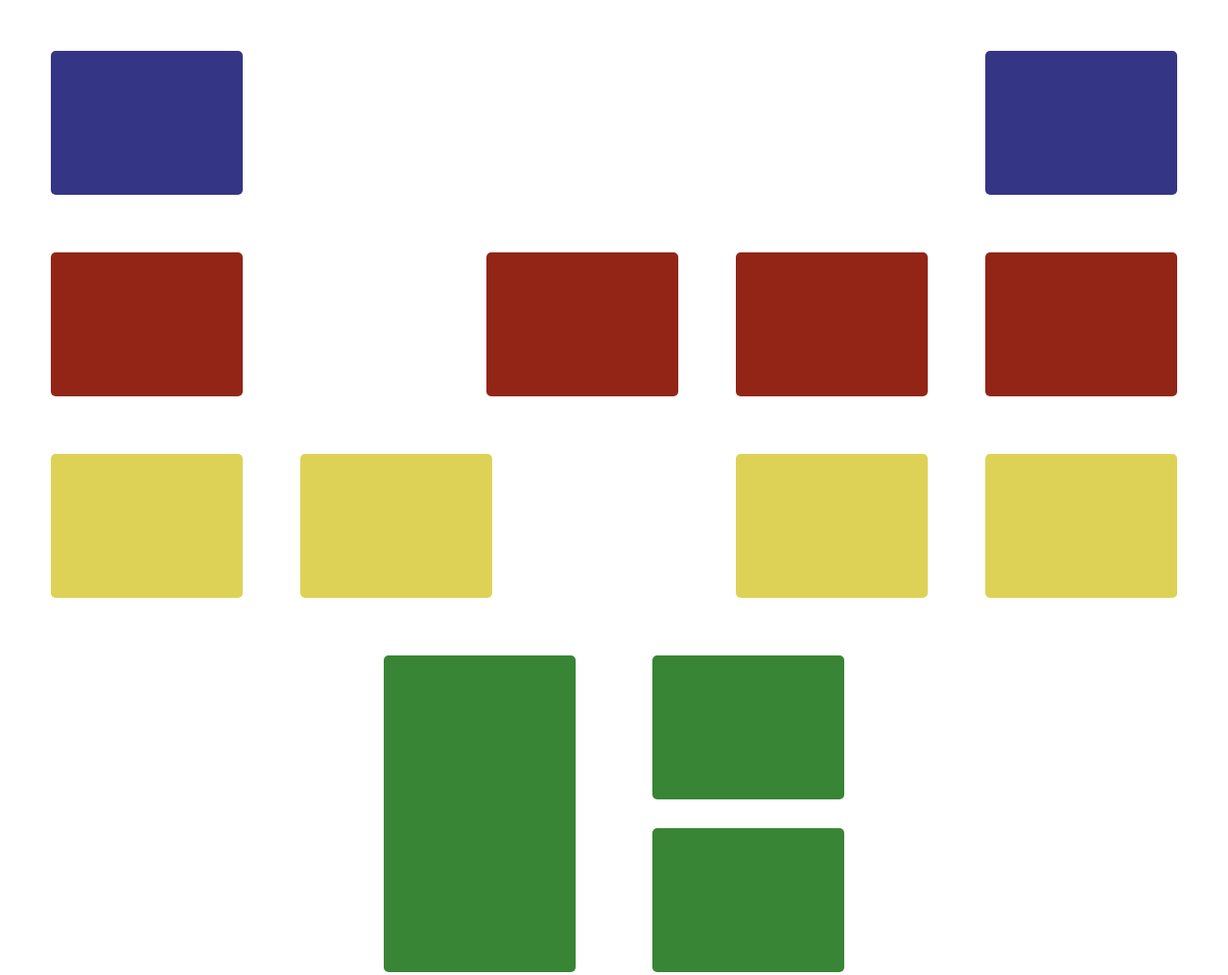
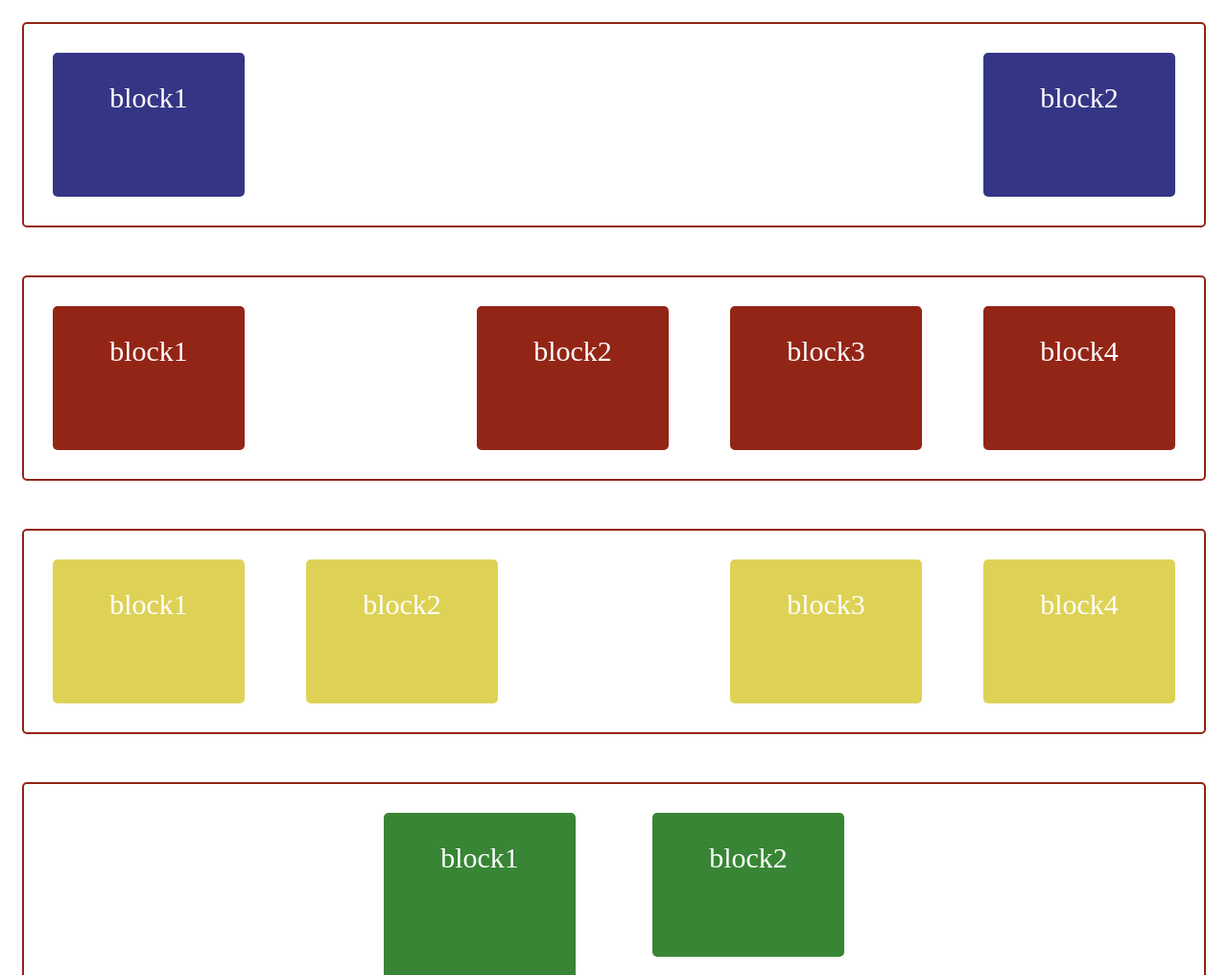
Before and after one commit to SunnyTany/float-lesson9, a plain HTML site: page index.html in a window 1280 px wide. Shown: the top 1016 px of the page at 96% size. Drawn offline with Linux system fonts and the light colour scheme.

Commit message:
position blocks

```diff
--- a/css/style.css
+++ b/css/style.css
@@ -11,7 +11,7 @@
 section {
   border-radius: 5px;
   margin-bottom: 50px;
-  clear: both;
+  border: 2px solid #932516;
 }
 
 .block {
@@ -20,28 +20,17 @@ section {
   border-radius: 5px;
   display: inline-block;
   text-align: center;
-  font-size: 28px;
+  font-size: 30px;
   color: #ffffff;
   padding: 30px;
   margin: 30px;
 }
 
-.first__block1,
-.second__block1,
-.third__block1,
-.third__block2 {
-  float: left;
-}
-
 .first__block2,
-.second__block2,
-.second__block3,
-.second__block4,
-.third__block3,
-.third__block4,
+.second__wrap-blocks,
+.third__wrap-blocks,
 .fourth__wrap-blocks,
-.fifth__wrap-blocks,
-.fifth__wrap-blocks-main {
+.fifth__wrap-blocks {
   float: right;
 }
 
@@ -52,7 +41,7 @@ section {
 
 .fourth__wrap-blocks-main,
 .fifth__wrap-blocks-main {
-  width: 540px;
+  max-width: 540px;
   margin: 0 auto;
 }
 
@@ -61,6 +50,10 @@ section {
 .fifth__block2,
 .fifth__block3 {
   display: block;
+}
+
+.fifth__wrap-blocks-main {
+  margin-right: 0;
 }
 
 .first .block {
--- a/index.html
+++ b/index.html
@@ -12,40 +12,44 @@
   <div class="container">
 
     <section class="first">
-      <div class="first__block1  block"></div>
-      <div class="first__block2  block"></div>
+      <div class="first__block1  block">block1</div>
+      <div class="first__block2  block">block2</div>
     </section>
 
     <section class="second">
-      <div class="second__block1 block"></div>
-      <div class="second__block2 block"></div>
-      <div class="second__block3 block"></div>
-      <div class="second__block4 block"></div>
+      <div class="second__block1 block">block1</div>
+      <div class="second__wrap-blocks">
+        <div class="second__block2 block">block2</div>
+        <div class="second__block3 block">block3</div>
+        <div class="second__block4 block">block4</div>
+      </div>
     </section>
 
     <section class="third">
-      <div class="third__block1 block"></div>
-      <div class="third__block2 block"></div>
-      <div class="third__block3 block"></div>
-      <div class="third__block4 block"></div>
+      <div class="third__block1 block">block1</div>
+      <div class="third__block2 block">block2</div>
+      <div class="third__wrap-blocks">
+        <div class="third__block3 block">block3</div>
+        <div class="third__block4 block">block4</div>
+      </div>
     </section>
 
     <section class="fourth">
       <div class="fourth__wrap-blocks-main">
-        <div class="fourth__block1 block"></div>
+        <div class="fourth__block1 block">block1</div>
         <div class="fourth__wrap-blocks">
-          <div class="fourth__block2 block"></div>
-          <div class="fourth__block3 block"></div>
+          <div class="fourth__block2 block">block2</div>
+          <div class="fourth__block3 block">block3</div>
         </div>
       </div>
     </section>
 
     <section class="fifth">
       <div class="fifth__wrap-blocks-main">
-        <div class="fifth__block1 block"></div>
+        <div class="fifth__block1 block">block1</div>
         <div class="fifth__wrap-blocks">
-          <div class="fifth__block2 block"></div>
-          <div class="fifth__block3 block"></div>
+          <div class="fifth__block2 block">block2</div>
+          <div class="fifth__block3 block">block3</div>
         </div>
       </div>
     </section>
```
